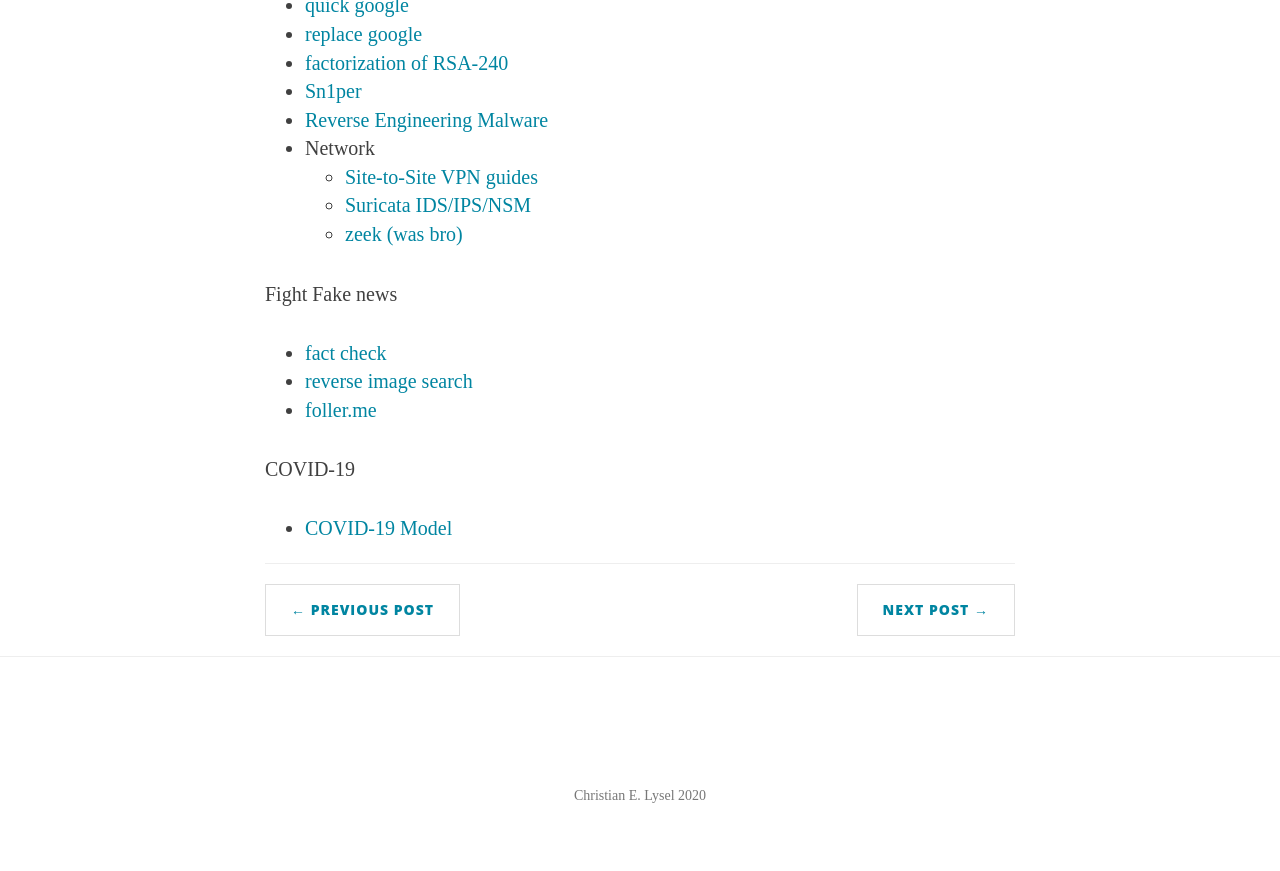
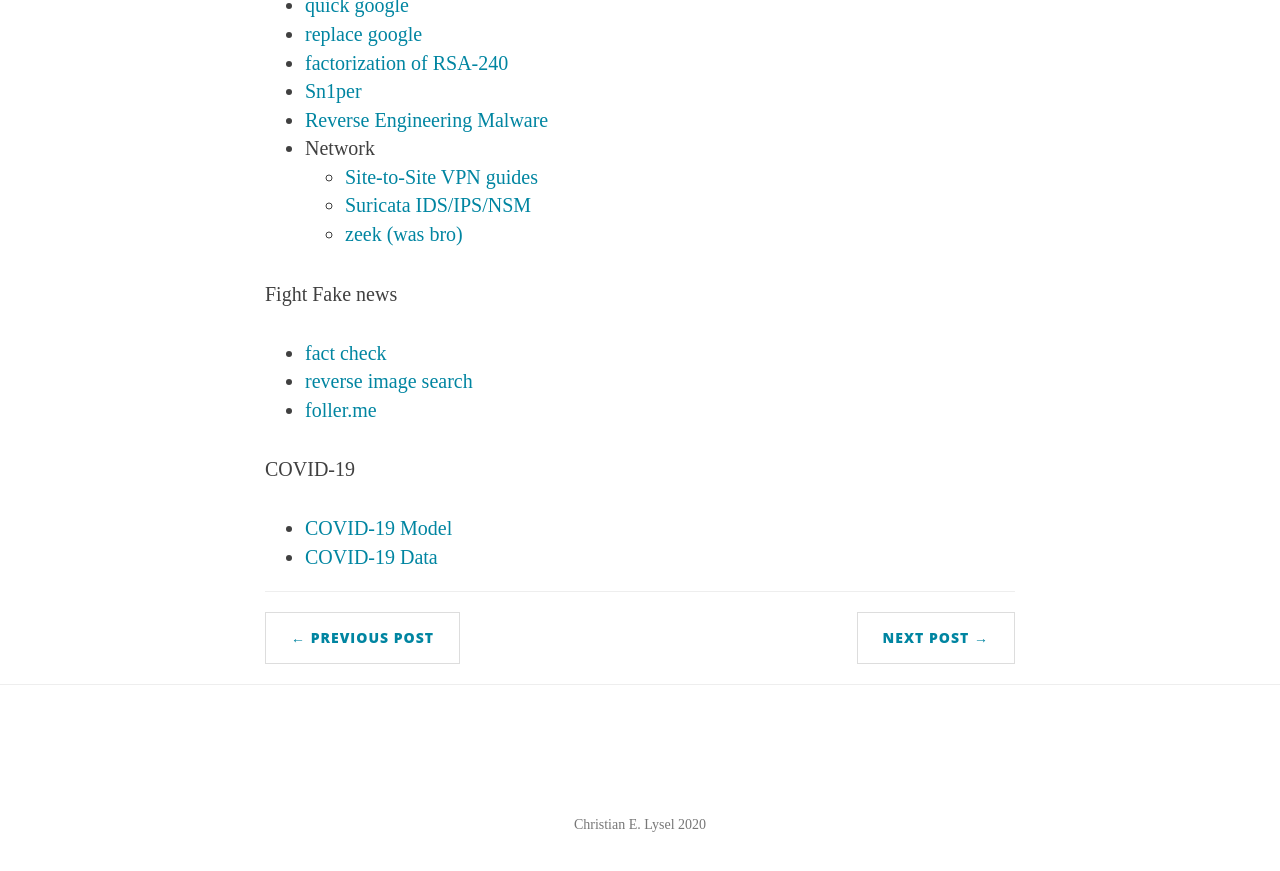
Before and after one commit to clysel/christian.lysel.net, a Jekyll site: the page built from _posts/2017-01-11-cool-projects.markdown, in a window 1280 px wide and 900 px high, scrolled down 3946 px. Shown: the top 871 px of the window. Built offline with Jekyll 4.4.1, drawn with Linux system fonts in a browser that asks for light colours.

Commit message:
Update 2017-01-11-cool-projects.markdown

```diff
--- a/_posts/2017-01-11-cool-projects.markdown
+++ b/_posts/2017-01-11-cool-projects.markdown
@@ -128,3 +128,4 @@
 
 COVID-19
    * [COVID-19 Model](https://github.com/neherlab/covid19_scenarios)
+   * [COVID-19 Data](https://github.com/CSSEGISandData/COVID-19/tree/master/csse_covid_19_data)
```
